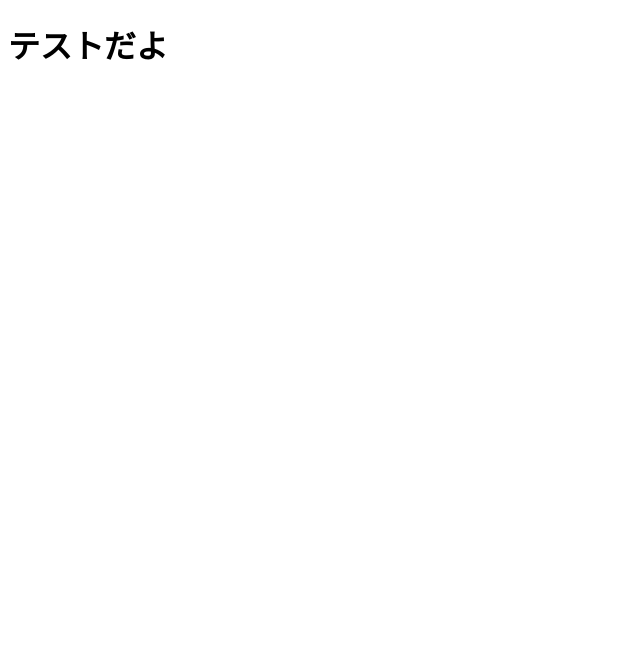
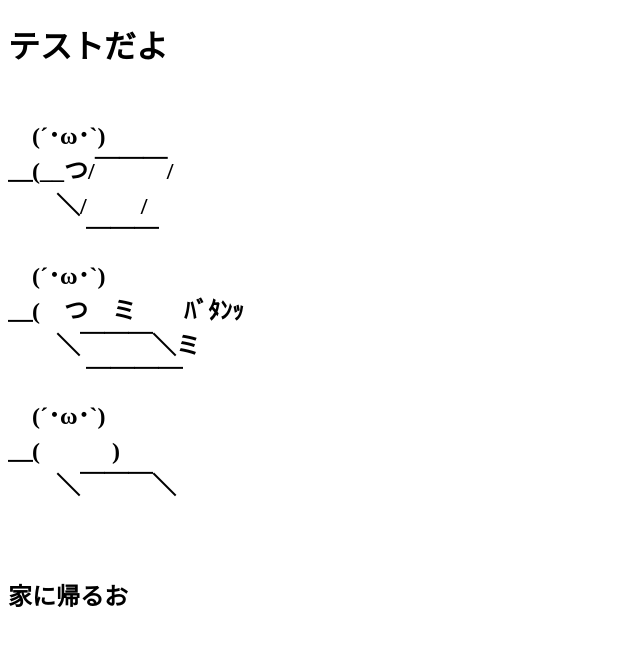
Before and after one commit to Ryon120/Git2, a plain HTML site: page index.html in a window 1280 px wide. Shown: the whole page, without its empty margins (0-640 px from the left). Drawn offline with Linux system fonts and the light colour scheme.

Commit message:
second commit

```diff
--- a/index.html
+++ b/index.html
@@ -8,5 +8,21 @@
 <body>
     <h1>テストだよ</h1>
 
+    <h2><br>
+　(´･ω･`)<br>
+＿(__つ/￣￣￣/<br>
+　　＼/　　 /<br>
+　　　 ￣￣￣　<br>
+　(´･ω･`)<br>
+＿(　つ　ミ　　ﾊﾞﾀﾝｯ<br>
+　　＼￣￣￣＼ミ<br>
+　　　 ￣￣￣￣　<br>
+　(´･ω･`)<br>
+＿(　　　)<br>
+　　＼￣￣￣＼<br>
+    </h2>
+
+    <br><br>
+    <h2>家に帰るお</h2>
 </body>
 </html>
```
